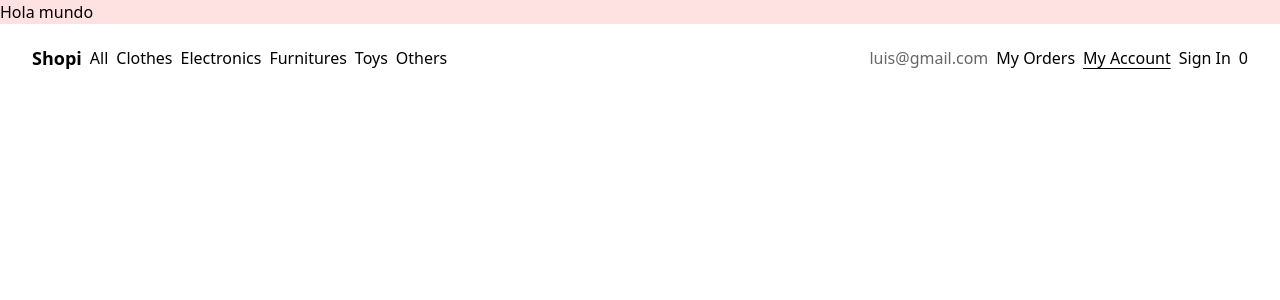
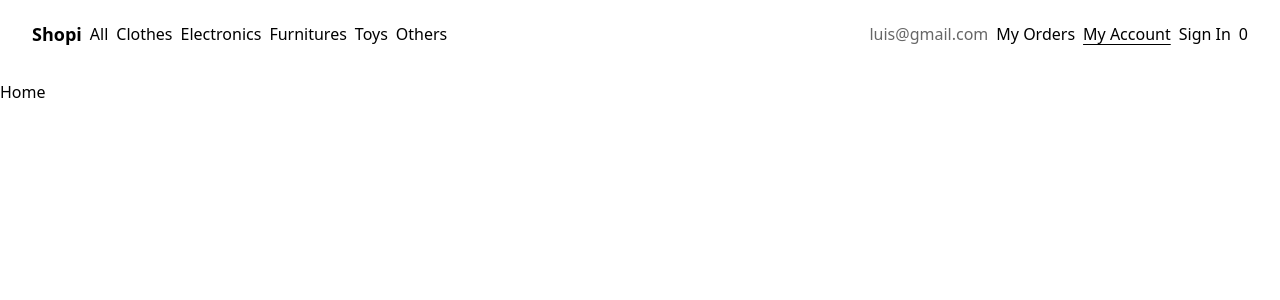
Before and after one commit to makemile/shopping-fashion, a React (Vite) app: page /my-account in a window 1280 px wide. Shown: the top 300 px of the page. Built offline with nearby package versions, Linux system fonts and the light colour scheme.

Commit message:
add layout

```diff
--- a/src/Pages/Home/index.jsx
+++ b/src/Pages/Home/index.jsx
@@ -1,10 +1,11 @@
 import '../../App.css'
+import { Layout } from '../../components/Layout'
 
 export const Home = () => {
 
   return (
-    <div className="bg-red-100">
-      Home
-    </div>
+    <Layout>
+Home
+    </Layout>
   )
 }
--- a/src/Pages/MyAccount/index.jsx
+++ b/src/Pages/MyAccount/index.jsx
@@ -1,10 +1,6 @@
-import '../../App.css'
+import "../../App.css";
+import { Layout } from "../../components/Layout";
 
 export const MyAccount = () => {
-
-  return (
-    <div className="bg-red-100">
-      Hola mundo
-    </div>
-  )
-}
+  return <Layout>Home</Layout>;
+};
--- a/src/Pages/MyOrder/index.jsx
+++ b/src/Pages/MyOrder/index.jsx
@@ -1,10 +1,6 @@
-import '../../App.css'
+import "../../App.css";
+import { Layout } from "../../components/Layout";
 
 export const MyOrder = () => {
-
-  return (
-    <div className="bg-red-100">
-      Hola mundo
-    </div>
-  )
-}
+  return <Layout>Home</Layout>;
+};
--- a/src/Pages/MyOrders/index.jsx
+++ b/src/Pages/MyOrders/index.jsx
@@ -1,10 +1,6 @@
-import '../../App.css'
+import "../../App.css";
+import { Layout } from "../../components/Layout";
 
 export const MyOrders = () => {
-
-  return (
-    <div className="bg-red-100">
-      Hola mundo
-    </div>
-  )
-}
+  return <Layout>Home</Layout>;
+};
--- a/src/Pages/SignIn/index.jsx
+++ b/src/Pages/SignIn/index.jsx
@@ -1,10 +1,4 @@
-
-
+import { Layout } from "../../components/Layout";
 export const SignIn = () => {
-
-  return (
-    <div className="bg-red-100">
-      Hola mundo
-    </div>
-  )
-}
+  return <Layout>Home</Layout>;
+};
--- /dev/null
+++ b/src/components/Layout/index.jsx
@@ -0,0 +1,3 @@
+export const Layout = ({ children }) => {
+  return <div className="flex flex-col mt-20">{children}</div>;
+};
--- a/src/components/Navbar/index.jsx
+++ b/src/components/Navbar/index.jsx
@@ -3,7 +3,7 @@
 export const Navbar = () => {
   const activeStyle = "underline underline-offset-4";
   return (
-    <nav className="flex justify-between items-center fixed z-10 w-full py-5 px-8 text-dm font-light">
+    <nav className="flex justify-between items-center fixed z-10 w-full py-5 px-8 text-dm font-light top-0">
       <ul className="flex items-center gap-2">
         <li className="font-semibold text-lg">
           <NavItem to="/" activeStyle={activeStyle}>
```
